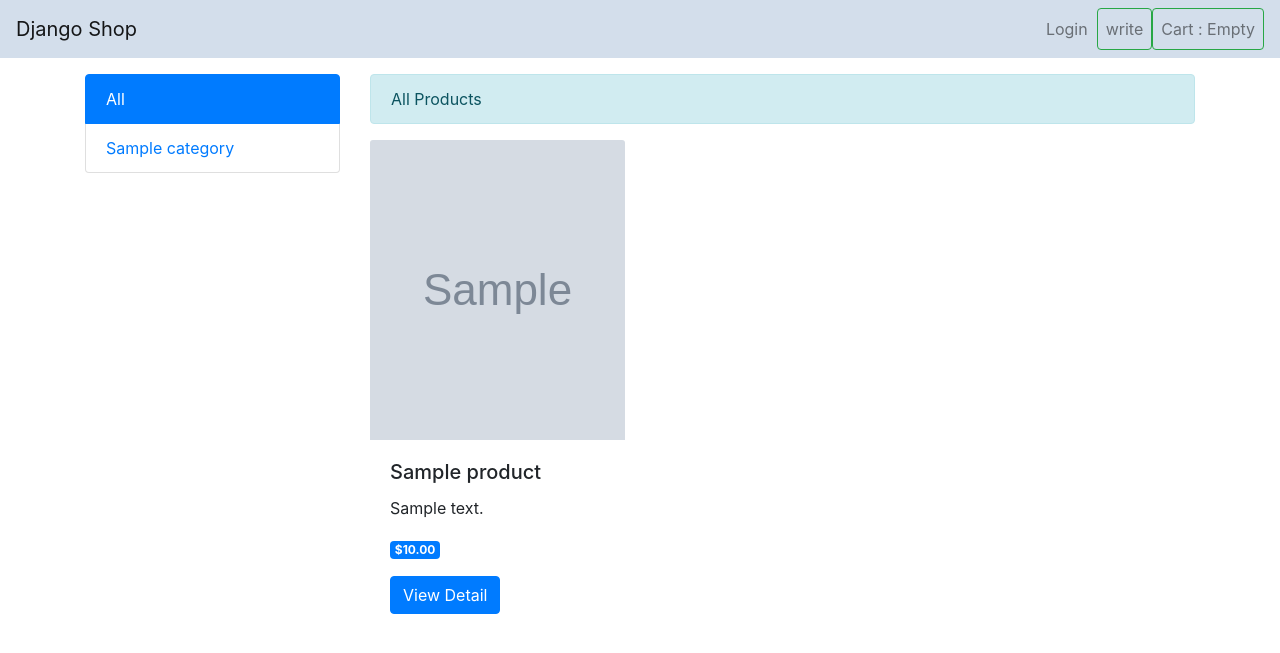
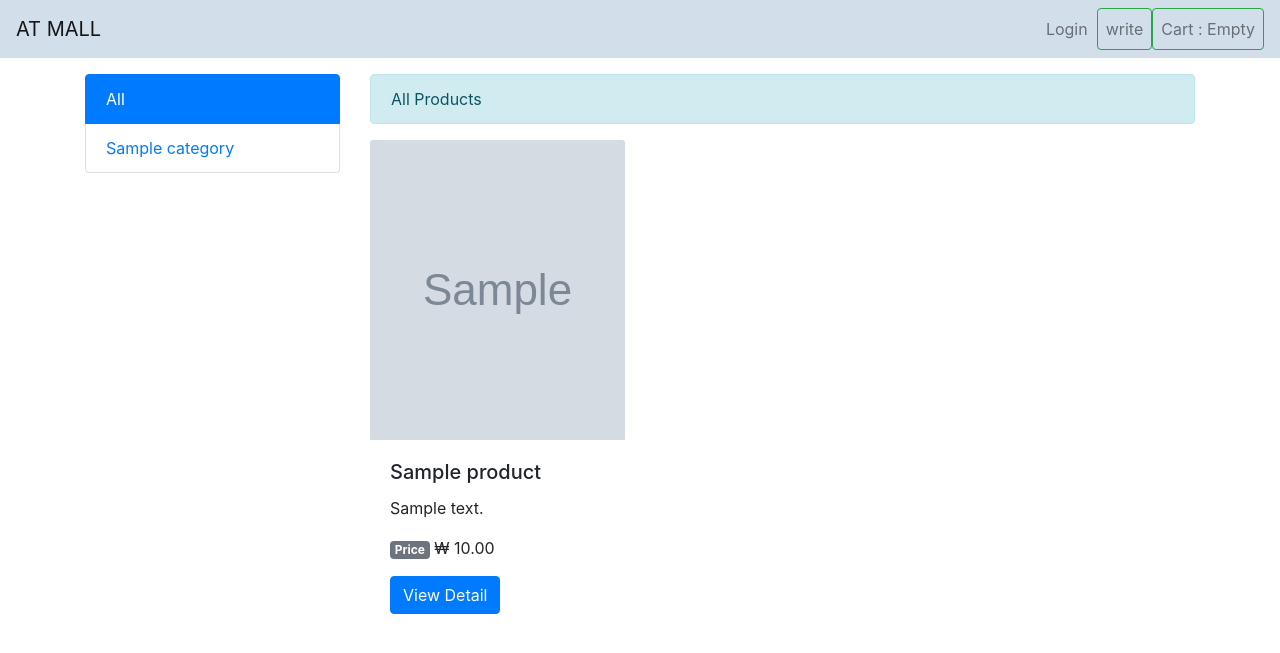
Before and after one commit to plenilune3/secondhand_market, a Django app: page / in a window 1280 px wide. Shown: the top 653 px of the page. Run offline with Django 3.2, Linux system fonts and the light colour scheme; tables that the repository leaves empty hold one stand-in row (values such as "Sample post"); grey boxes marked "Sample" are stand-in pictures; some libraries are stand-ins or nearby versions.

Commit message:
디테일한 디자인 조금 바꿈

```diff
--- a/shop/templates/shop/detail.html
+++ b/shop/templates/shop/detail.html
@@ -18,7 +18,9 @@
                         {% csrf_token %}
                         <input type="submit" class="btn btn-primary btn-sm" value="Add to Cart">
                     </form>
-                    <h5><span class="badge badge-secondary">Description</span>{{product.description|linebreaks}}</h5>
+                    <br>
+                    <!-- <h5><span class="badge badge-secondary">Description</span>{{product.description|linebreaks}}</h5> -->
+                    <h5><span class="badge badge-light">Description</span><hr size="5px" width="100px" align="left" color="black">{{product.description|linebreaks}}</h5>
                 </div>
             </div>
 
--- a/shop/templates/shop/list.html
+++ b/shop/templates/shop/list.html
@@ -1,7 +1,6 @@
 {% extends 'base.html' %}
 {% block title %}Category Page{% endblock %}
 {% block content %}
-
 
     <div class="row">
         <div class="col-lg-3">
@@ -28,7 +27,8 @@
                         <h5 class="card-title">{{product.name}}</h5>
                         <!-- <p class="card-text">{{product.description}} <span class="badge badge-primary">${{product.price}}</span></p> -->
                         <p class="card-text">{{product.description}}</p>
-                        <p><span class="badge badge-primary">${{product.price}}</span></p>
+                        <p><span class="badge badge-secondary">Price</span>&nbsp;₩&nbsp;{{product.price}}</p>
+                        <!-- <p><span class="badge badge-primary">${{product.price}}</span></p> -->
                         <a href="{{product.get_absolute_url}}" class="btn btn-primary">View Detail</a>
                       </div>
                     </div>
--- a/templates/base.html
+++ b/templates/base.html
@@ -26,7 +26,7 @@
      style="
      background-color: rgba(167, 190, 216, 0.5)!important;
      margin-bottom: 1rem;">
-  <a class="navbar-brand" href="/">Django Shop</a>
+  <a class="navbar-brand" href="/">AT MALL</a>
   <button class="navbar-toggler" type="button" data-toggle="collapse" data-target="#navbarSupportedContent" aria-controls="navbarSupportedContent" aria-expanded="false" aria-label="Toggle navigation">
     <span class="navbar-toggler-icon"></span>
   </button>
```
